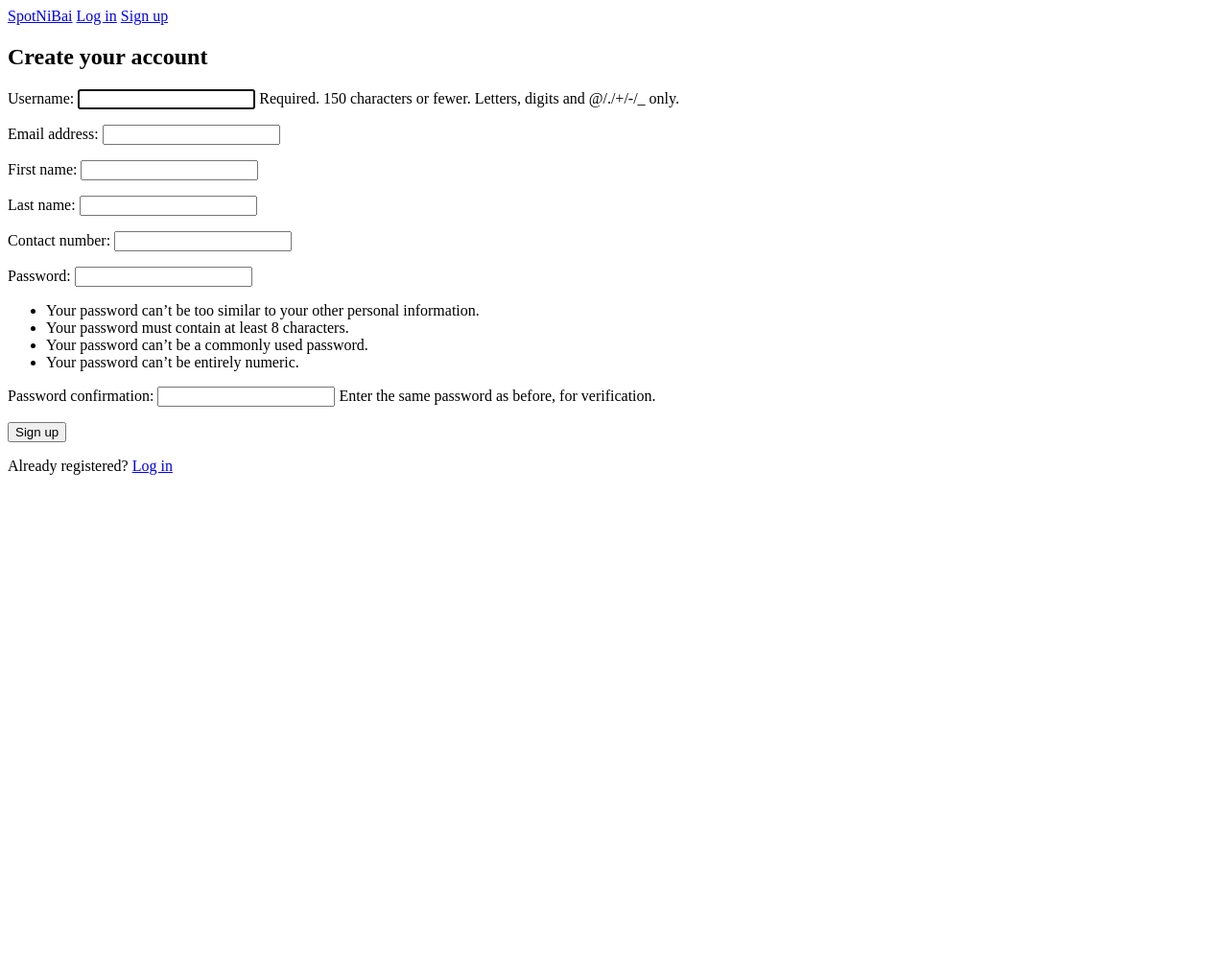
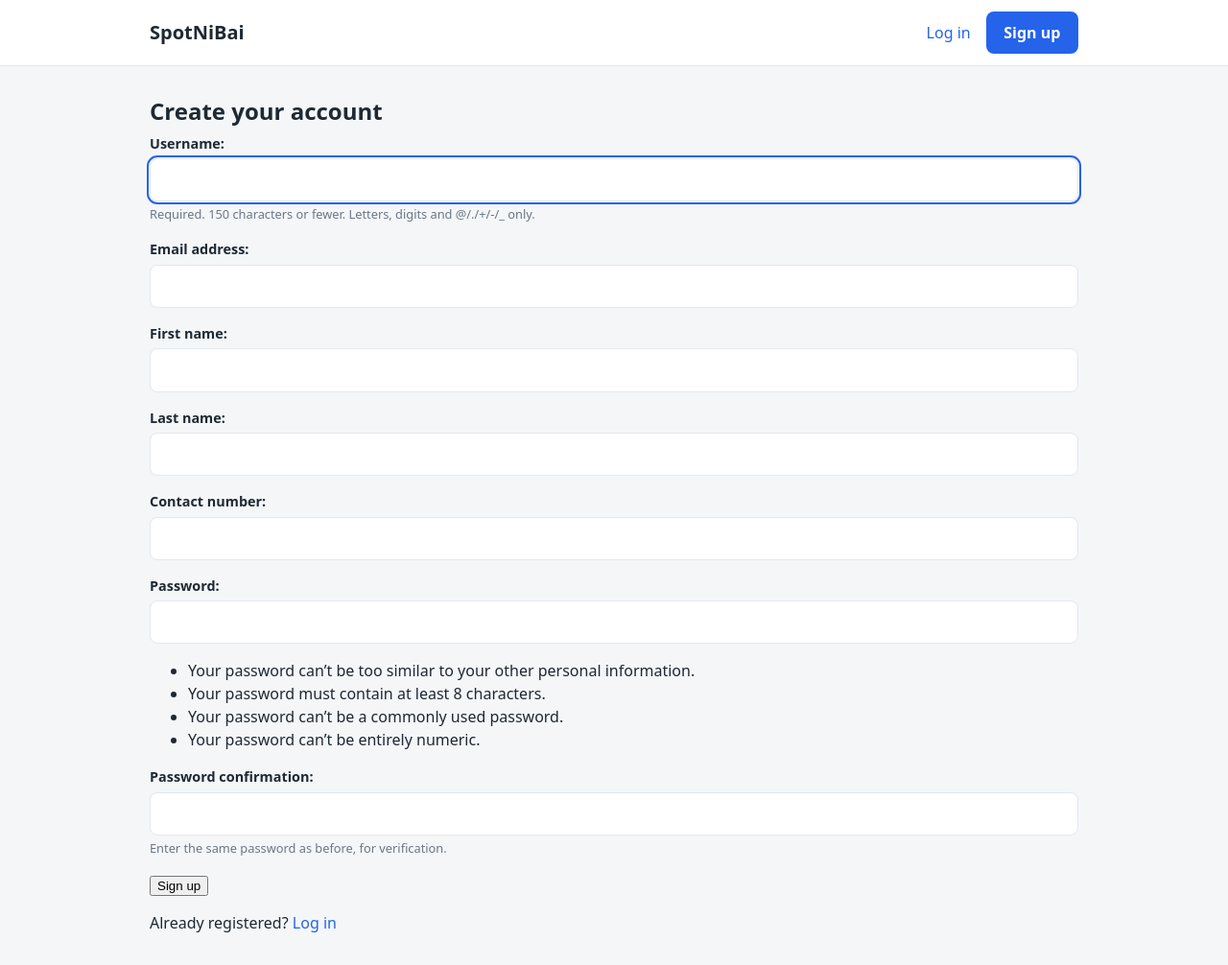
Before and after one commit to ildejanfigueras/SpotNiBai-Figueras-IldeJan-G2, a Django app: page /accounts/signup/ in a window 1280 px wide. Shown: the whole page at 96% size. Before the commit the page ends 495 px from the top, so only its background shows below. Run offline with Django 5.2, Linux system fonts and the light colour scheme.

Commit message:
"feat(ui): add stylesheet and apply new base layout"

```diff
--- a/config/settings.py
+++ b/config/settings.py
@@ -128,6 +128,7 @@ USE_TZ = True
 # https://docs.djangoproject.com/en/6.1/howto/static-files/
 
 STATIC_URL = 'static/'
+STATICFILES_DIRS = [BASE_DIR / 'static']
 
 
 # Media files (user uploads such as profile photos)
--- /dev/null
+++ b/static/css/style.css
@@ -0,0 +1,128 @@
+:root {
+  --bg: #f4f6f8;
+  --card: #ffffff;
+  --text: #1f2933;
+  --muted: #6b7785;
+  --border: #e2e8f0;
+  --primary: #2563eb;
+  --primary-dark: #1d4ed8;
+  --admin: #6d28d9;
+  --member: #0f766e;
+  --radius: 12px;
+}
+
+* { box-sizing: border-box; }
+
+body {
+  margin: 0;
+  font-family: system-ui, -apple-system, "Segoe UI", Roboto, sans-serif;
+  background: var(--bg);
+  color: var(--text);
+  line-height: 1.5;
+}
+
+a { color: var(--primary); text-decoration: none; }
+a:hover { text-decoration: underline; }
+
+h1, h2, h3 { margin: 0 0 0.5rem; line-height: 1.25; }
+
+.container { max-width: 1000px; margin: 2rem auto; padding: 0 1rem; }
+.muted { color: var(--muted); }
+
+.navbar { background: var(--card); border-bottom: 1px solid var(--border); }
+.navbar-inner {
+  max-width: 1000px; margin: 0 auto; padding: 0.75rem 1rem;
+  display: flex; align-items: center; justify-content: space-between;
+  gap: 1rem; flex-wrap: wrap;
+}
+.brand { font-size: 1.25rem; font-weight: 700; color: var(--text); }
+.brand:hover { text-decoration: none; }
+.nav-links { display: flex; align-items: center; gap: 1rem; flex-wrap: wrap; }
+.nav-links form { margin: 0; }
+
+.btn {
+  display: inline-block; padding: 0.55rem 1.1rem; border-radius: 8px;
+  border: 1px solid transparent; font: inherit; font-weight: 600;
+  cursor: pointer; text-decoration: none;
+}
+.btn:hover { text-decoration: none; }
+.btn-primary { background: var(--primary); color: #fff; }
+.btn-primary:hover { background: var(--primary-dark); }
+.btn-outline { background: transparent; color: var(--text); border-color: var(--border); }
+.btn-outline:hover { background: var(--bg); }
+.btn-block { display: block; width: 100%; }
+
+.card {
+  background: var(--card); border: 1px solid var(--border);
+  border-radius: var(--radius); padding: 1.5rem;
+  box-shadow: 0 1px 3px rgba(0, 0, 0, 0.05);
+}
+.auth-card { max-width: 460px; margin: 0 auto; }
+.auth-switch { margin: 1.25rem 0 0; text-align: center; color: var(--muted); }
+
+form p { margin: 0 0 1rem; }
+form label { display: block; margin-bottom: 0.3rem; font-weight: 600; font-size: 0.9rem; }
+input[type="text"], input[type="email"], input[type="password"] {
+  width: 100%; padding: 0.6rem 0.75rem; border: 1px solid var(--border);
+  border-radius: 8px; font: inherit; background: #fff;
+}
+input[type="text"]:focus, input[type="email"]:focus, input[type="password"]:focus {
+  outline: 2px solid var(--primary); outline-offset: 1px;
+}
+.helptext { display: block; margin-top: 0.25rem; font-size: 0.8rem; color: var(--muted); }
+.helptext ul { margin: 0.25rem 0 0; padding-left: 1.1rem; }
+.errorlist { list-style: none; margin: 0 0 0.4rem; padding: 0; color: #b91c1c; font-size: 0.85rem; }
+
+
+.messages { list-style: none; margin: 0 0 1.25rem; padding: 0; }
+.messages li {
+  padding: 0.75rem 1rem; margin-bottom: 0.5rem; border-radius: 8px;
+  border: 1px solid var(--border); background: #eef2ff; color: #3730a3;
+}
+.messages li.success { background: #e7f7ee; border-color: #bbe5cd; color: #166534; }
+.messages li.error { background: #fdecec; border-color: #f5c2c2; color: #991b1b; }
+
+
+.badge {
+  display: inline-block; padding: 0.15rem 0.65rem; border-radius: 999px;
+  background: #e0e7ff; color: #3730a3; font-size: 0.75rem; font-weight: 600;
+}
+
+
+.profile-card { max-width: 560px; margin: 0 auto; }
+.profile-header { display: flex; align-items: center; gap: 1.25rem; margin-bottom: 1.25rem; }
+.avatar { width: 96px; height: 96px; border-radius: 50%; object-fit: cover; flex-shrink: 0; }
+.avatar-placeholder {
+  display: flex; align-items: center; justify-content: center;
+  background: var(--primary); color: #fff; font-size: 2.25rem; font-weight: 700;
+}
+.detail-list { list-style: none; margin: 0 0 1.25rem; padding: 0; }
+.detail-list li {
+  display: flex; justify-content: space-between; gap: 1rem;
+  padding: 0.65rem 0; border-bottom: 1px solid var(--border);
+}
+.detail-list span { color: var(--muted); }
+
+
+.dashboard-admin { --accent: var(--admin); }
+.dashboard-member { --accent: var(--member); }
+
+.hero {
+  background: var(--accent, var(--primary)); color: #fff;
+  border-radius: var(--radius); padding: 1.75rem; margin-bottom: 1.5rem;
+}
+.hero h1 { font-size: 1.75rem; }
+.hero p { margin: 0; opacity: 0.9; }
+
+.grid {
+  display: grid; gap: 1rem; margin-bottom: 1.5rem;
+  grid-template-columns: repeat(auto-fit, minmax(230px, 1fr));
+}
+.stat-card { border-left: 4px solid var(--accent, var(--primary)); }
+.stat-value { font-size: 2rem; font-weight: 700; }
+.stat-label { color: var(--muted); font-size: 0.9rem; }
+
+.table-wrap { overflow-x: auto; }
+.table { width: 100%; border-collapse: collapse; }
+.table th, .table td { padding: 0.6rem 0.75rem; text-align: left; border-bottom: 1px solid var(--border); }
+.table th { font-size: 0.75rem; text-transform: uppercase; letter-spacing: 0.04em; color: var(--muted); }
--- a/templates/base.html
+++ b/templates/base.html
@@ -1,13 +1,17 @@
+{% load static %}
 <!DOCTYPE html>
 <html lang="en">
 <head>
   <meta charset="utf-8">
   <meta name="viewport" content="width=device-width, initial-scale=1">
   <title>{% block title %}SpotNiBai{% endblock %}</title>
+  <link rel="stylesheet" href="{% static 'css/style.css' %}">
 </head>
-<body>
-  <nav>
-    <a href="{% url 'dashboard:home' %}">SpotNiBai</a>
+<body class="{% block body_class %}{% endblock %}">
+  <header class="navbar">
+    <div class="navbar-inner">
+      <a class="brand" href="{% url 'dashboard:home' %}">SpotNiBai</a>
+      <nav class="nav-links">
         {% if user.is_authenticated %}
           {% if user.role == "ADMIN" %}
             <a href="{% url 'dashboard:admin_dashboard' %}">Admin Dashboard</a>
@@ -15,16 +19,20 @@
             <a href="{% url 'dashboard:member_dashboard' %}">My Dashboard</a>
           {% endif %}
           <a href="{% url 'accounts:profile' %}">Profile</a>
-      <form method="post" action="{% url 'accounts:logout' %}" style="display:inline">
+          <span class="badge">{{ user.get_role_display }}</span>
+          <form method="post" action="{% url 'accounts:logout' %}">
             {% csrf_token %}
-        <button type="submit">Log out ({{ user.username }})</button>
+            <button type="submit" class="btn btn-outline">Log out</button>
           </form>
         {% else %}
           <a href="{% url 'accounts:login' %}">Log in</a>
-      <a href="{% url 'accounts:signup' %}">Sign up</a>
+          <a class="btn btn-primary" href="{% url 'accounts:signup' %}">Sign up</a>
         {% endif %}
       </nav>
+    </div>
+  </header>
 
+  <main class="container">
     {% if messages %}
       <ul class="messages">
         {% for message in messages %}
@@ -32,7 +40,7 @@
         {% endfor %}
       </ul>
     {% endif %}
-
-  <main>{% block content %}{% endblock %}</main>
+    {% block content %}{% endblock %}
+  </main>
 </body>
 </html>
```
Lines whose indentation alone changed are shown as unchanged.
